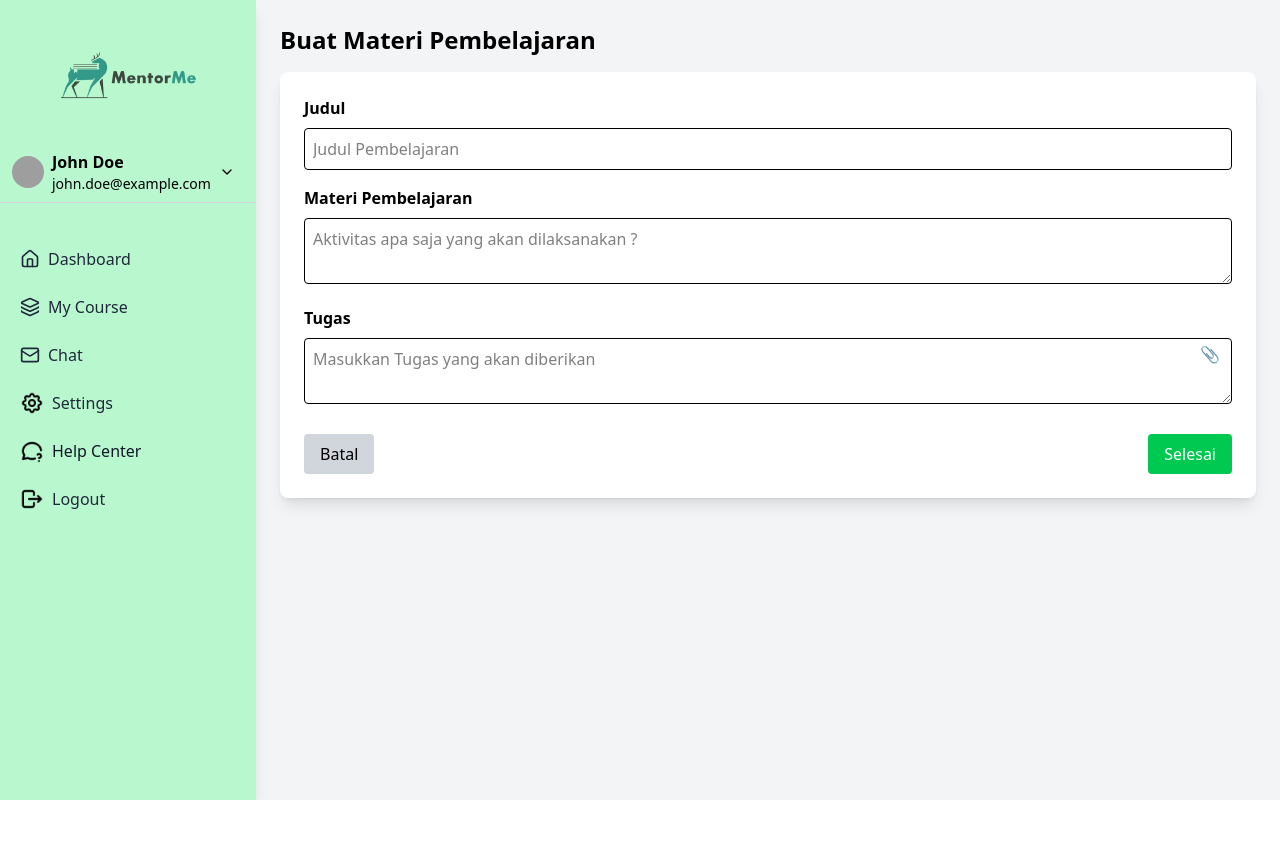
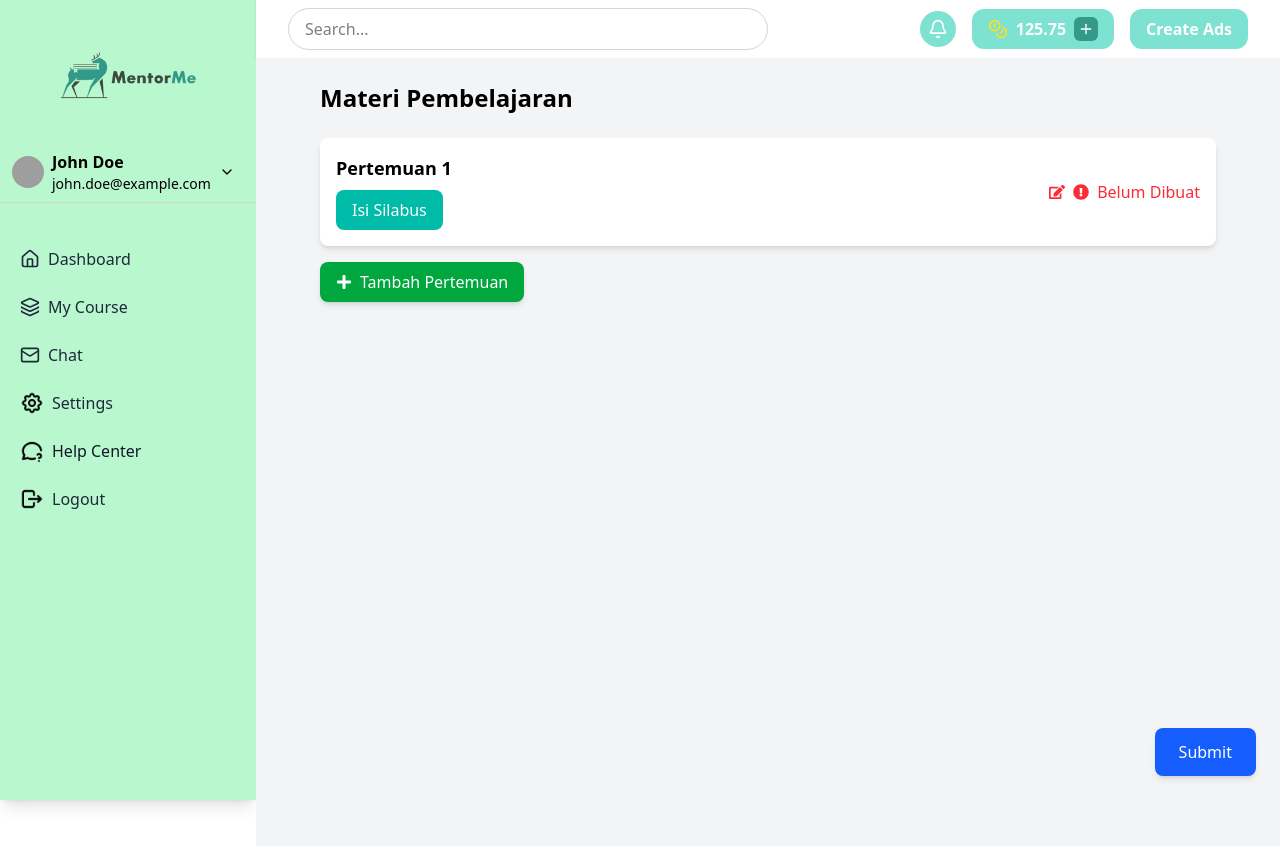
Before and after one commit to MuhReza2004/mentorme-web-mentor, a React (Vite) app: page /CreateSyllabus in a window 1280 px wide. Shown: the top 846 px of the page. Before the commit the page ends 800 px from the top, so only its background shows below. Built offline with nearby package versions, Linux system fonts and the light colour scheme; grey boxes are pictures that could not be loaded.

Commit message:
Feat: Create Syllabus UI

```diff
--- a/src/App.jsx
+++ b/src/App.jsx
@@ -15,6 +15,7 @@ import DetailMyCourse from "./pages/DetailMyCourse";
 import DetailSyllabus from "./pages/DetailSyllabus";
 import MateriPembelajaran from "./pages/MateriPembelajaran";
 import ProtectedRoute from "./components/ProtectedRoute";
+import DetailCreateSyllabus from "./pages/DetailCreateSyllabus";
 
 function App() {
   return (
@@ -35,6 +36,7 @@ function App() {
         <Route path="/DetailMyCourse" element={<DetailMyCourse />} />
         <Route path="/DetailSyllabus" element={<DetailSyllabus />} />
         <Route path="/MateriPembelajaran" element={<MateriPembelajaran />} />
+        <Route path="/DetailCreateSyllabus" element={<DetailCreateSyllabus />} />
         <Route
           path="/dashboard"
           element={
--- /dev/null
+++ b/src/content/MyCourse/CreateSyllabusContent.jsx
@@ -0,0 +1,63 @@
+import { useState } from "react";
+import { Navigate, useNavigate } from "react-router-dom";
+import { FaPlus, FaExclamationCircle, FaEdit } from "react-icons/fa";
+
+const CreateSyllabusContent = () => {
+      const Navigate = useNavigate();
+  const [meetings, setMeetings] = useState([
+    { id: 1, title: "Pertemuan 1", status: "Belum Dibuat" }
+  ]);
+
+  const addMeeting = () => {
+    if (meetings.length < 4) {
+      const newId = meetings.length + 1;
+      setMeetings([...meetings, { id: newId, title: `Pertemuan ${newId}`, status: "Belum Dibuat" }]);
+    }
+  };
+
+  return (
+    <div className="bg-gray-100 min-h-screen p-6 relative">
+      <div className="max-w-4xl mx-auto">
+        <h2 className="text-2xl font-bold mb-6">Materi Pembelajaran</h2>
+
+        {meetings.map((meeting) => (
+          <div
+            key={meeting.id}
+            className="bg-white p-4 rounded-lg shadow-md mb-4 flex justify-between items-center"
+          >
+            <div>
+              <h3 className="text-lg font-semibold">{meeting.title}</h3>
+              <button
+               onClick={() => Navigate("/DetailCreateSyllabus")}
+              className="bg-teal-500 text-white px-4 py-2 rounded-lg mt-2">
+                Isi Silabus
+              </button>
+            </div>
+            <div className="flex items-center text-red-500">
+              <FaEdit className="mr-2" />
+              <FaExclamationCircle className="mr-2" />
+              <span>{meeting.status}</span>
+            </div>
+          </div>
+        ))}
+
+        <button
+          onClick={addMeeting}
+          disabled={meetings.length >= 4}
+          className={`flex items-center px-4 py-2 rounded-lg shadow-md mt-4 ${
+            meetings.length >= 4 ? "bg-gray-400 cursor-not-allowed" : "bg-green-600 text-white"
+          }`}
+        >
+          <FaPlus className="mr-2" /> Tambah Pertemuan
+        </button>
+      </div>
+
+      {/* Submit button di pojok kanan bawah */}
+      <button className="bg-blue-600 text-white px-6 py-3 rounded-lg shadow-md fixed bottom-6 right-6">
+        Submit
+      </button>
+    </div>
+  );
+};
+
+export default CreateSyllabusContent;
--- /dev/null
+++ b/src/content/MyCourse/DetailCreateSyllabusContent.jsx
@@ -0,0 +1,52 @@
+import { useState } from "react";
+
+const DetailCreateSyllabusContent = () => {
+  const [title, setTitle] = useState("");
+  const [material, setMaterial] = useState("");
+  const [task, setTask] = useState("");
+
+  return (
+    <div className="bg-gray-100 min-h-screen flex justify-center items-center p-6">
+      <div className="bg-white w-full max-w-2xl p-6 rounded-lg shadow-md">
+        <h2 className="text-2xl font-bold mb-4">Judul</h2>
+        <input
+          type="text"
+          placeholder="Judul Pembelajaran"
+          value={title}
+          onChange={(e) => setTitle(e.target.value)}
+          className="w-full p-3 border border-gray-300 rounded-lg mb-4"
+        />
+
+        <h2 className="text-2xl font-bold mb-4">Materi Pembelajaran</h2>
+        <textarea
+          placeholder="Aktivitas apa saja yang akan dilaksanakan?"
+          value={material}
+          onChange={(e) => setMaterial(e.target.value)}
+          className="w-full p-3 border border-gray-300 rounded-lg mb-4 h-24"
+        ></textarea>
+
+        <h2 className="text-2xl font-bold mb-4">Tugas</h2>
+        <div className="relative">
+          <textarea
+            placeholder="Masukkan Tugas yang akan diberikan"
+            value={task}
+            onChange={(e) => setTask(e.target.value)}
+            className="w-full p-3 border border-gray-300 rounded-lg h-24"
+          ></textarea>
+          <span className="absolute bottom-3 right-3 text-gray-400 text-xl cursor-pointer">📎</span>
+        </div>
+
+        <div className="flex justify-between mt-6">
+          <button className="border border-gray-500 text-gray-700 px-6 py-3 rounded-lg">
+            Batal
+          </button>
+          <button className="bg-green-600 text-white px-6 py-3 rounded-lg">
+            Selesai
+          </button>
+        </div>
+      </div>
+    </div>
+  );
+};
+
+export default DetailCreateSyllabusContent;
--- /dev/null
+++ b/src/layout/CreateSyllabusLayout.jsx
@@ -0,0 +1,17 @@
+import NavbarMentor from "../components/NavbarMentor";
+import SideBar from "../components/Sidebar";
+import CreateSyllabusContent from "../content/MyCourse/CreateSyllabusContent";
+
+const CreateSyllabusLayout = () => {
+    return (
+         <div className="flex">
+      <SideBar />
+      <main className="flex-1 pt-0">
+        <NavbarMentor />
+        <CreateSyllabusContent />
+      </main>
+    </div>
+    )
+};
+
+export default CreateSyllabusLayout
--- /dev/null
+++ b/src/layout/DetailCreateSyllabusLayout.jsx
@@ -0,0 +1,17 @@
+import NavbarMentor from "../components/NavbarMentor";
+import SideBar from "../components/Sidebar";
+import DetailCreateSyllabusContent from "../content/MyCourse/DetailCreateSyllabusContent";
+
+const DetailCreateSyllabusLayout = () => {
+    return (
+         <div className="flex">
+      <SideBar />
+      <main className="flex-1 pt-0">
+        <NavbarMentor />
+        <DetailCreateSyllabusContent />
+      </main>
+    </div>
+    )
+};
+
+export default DetailCreateSyllabusLayout
--- a/src/pages/CreateSyllabus.jsx
+++ b/src/pages/CreateSyllabus.jsx
@@ -1,76 +1,12 @@
-import { useState } from "react";
-import SideBar from "../components/Sidebar";
-import { useNavigate } from "react-router-dom";
+import CreateSyllabusLayout from "../layout/CreateSyllabusLayout";
+
+
+
 
 const CreateSyllabus = () => {
-      const navigate = useNavigate();
-    const [title, setTitle] = useState("");
-    const [content, setContent] = useState("");
-    const [task, setTask] = useState("");
-
-    const handleSubmit = () => {
-        console.log({ title, content, task });
-        // Logic untuk menyimpan data pembelajaran
-    };
-
-    return (
-        <div className="flex bg-gray-100 min-h-screen">
-            {/* Sidebar */}
-            <SideBar />
-
-            {/* Main Content */}
-            <main className="flex-1 p-6">
-                <h2 className="text-2xl font-bold mb-4">Buat Materi Pembelajaran</h2>
-
-                <div className="bg-white p-6 rounded-lg shadow-lg">
-                    <div className="mb-4">
-                        <label className="font-bold">Judul</label>
-                        <input
-                            type="text"
-                            placeholder="Judul Pembelajaran"
-                            value={title}
-                            onChange={(e) => setTitle(e.target.value)}
-                            className="w-full p-2 border rounded mt-2"
-                        />
-                    </div>
-
-                    <div className="mb-4">
-                        <label className="font-bold">Materi Pembelajaran</label>
-                        <textarea
-                            placeholder="Aktivitas apa saja yang akan dilaksanakan ?"
-                            value={content}
-                            onChange={(e) => setContent(e.target.value)}
-                            className="w-full p-2 border rounded mt-2"
-                        ></textarea>
-                    </div>
-
-                    <div className="mb-4">
-                        <label className="font-bold">Tugas</label>
-                        <div className="relative">
-                            <textarea
-                                placeholder="Masukkan Tugas yang akan diberikan"
-                                value={task}
-                                onChange={(e) => setTask(e.target.value)}
-                                className="w-full p-2 border rounded mt-2"
-                            ></textarea>
-                            <span className="absolute right-3 top-3 text-gray-500">📎</span>
-                        </div>
-                    </div>
-
-                    <div className="flex justify-between mt-6">
-                        <button
-                        onClick={() => navigate(-1)}
-                        className="px-4 py-2 bg-gray-300 text-black rounded">Batal</button>
-                        <button
-                            onClick={handleSubmit}
-                            className="px-4 py-2 bg-green-500 text-white rounded hover:bg-green-600">
-                            Selesai
-                        </button>
-                    </div>
-                </div>
-            </main>
-        </div>
-    );
+  return (
+    <CreateSyllabusLayout/>
+  )
 };
 
 export default CreateSyllabus;
--- /dev/null
+++ b/src/pages/DetailCreateSyllabus.jsx
@@ -0,0 +1,9 @@
+import DetailCreateSyllabusLayout from "../layout/DetailCreateSyllabusLayout";
+
+const DetailCreateSyllabus = () => {
+    return (
+        <DetailCreateSyllabusLayout />
+    )
+};
+
+export default DetailCreateSyllabus
```
